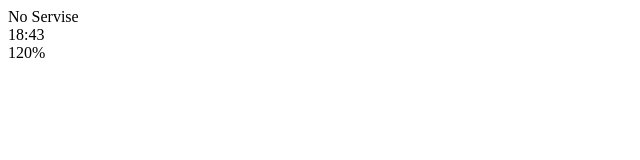
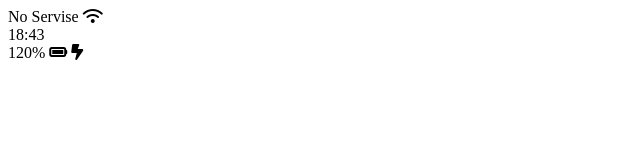
Before and after one commit to myw411/kokoa-clone-nomadecoder, a plain HTML site: page index.html in a window 1280 px wide. Shown: the full height of the page, 0-640 px from the left. Drawn offline with Linux system fonts and the light colour scheme.

Commit message:
add status-bar Icon

```diff
--- a/index.html
+++ b/index.html
@@ -7,14 +7,23 @@
 </head>
 <body>
     <div id="status-bar"></div>
-    <div class="status-bar__column"></div>
-    <span>No Servise</span>
-    <!--WIfi Icon 넣을거임-->
-    <div class="status-bar__column"></div>
-    <span>18:43</span>
-    <div class="status-bar__column"></div>
-    <span>120%</span>
-    <!--배터리 아이콘-->
-    <!--충전표시 아이콘 넣을거임-->
+    <div class="status-bar__column">
+        <span>No Servise</span>
+        <i class="fa-solid fa-wifi"></i><!--와이파이 아이콘-->
+    </div>
+
+    <div class="status-bar__column">
+        <span>18:43</span>
+    </div>
+
+    <div class="status-bar__column">
+        <span>120%</span>
+        <i class="fa-solid fa-battery-full"></i>
+        <i class="fa-solid fa-bolt-lightning"></i>
+    </div>
+
+    <script src="https://kit.fontawesome.com/1d028f5b0d.js"
+    crossorigin="anonymous"></script>
+    <!--위의 스크립트가 아이콘을 사용할 수 있게 하는 코드 키트임-->
 </body>
 </html>
```
